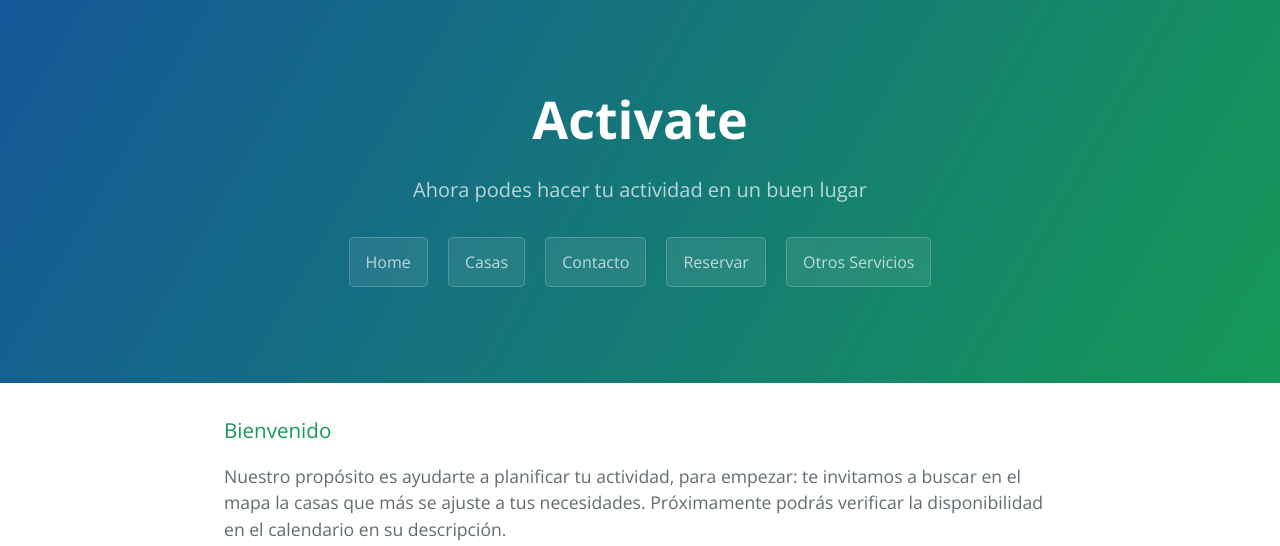
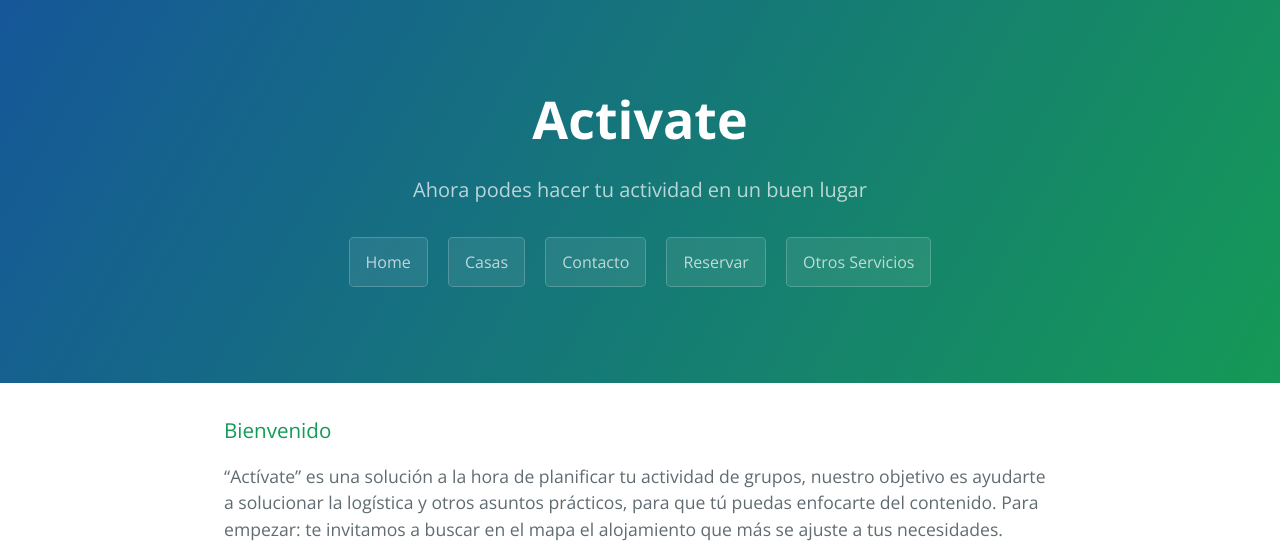
Before and after one commit to martindafonte/CasasDeRetiro, a Jekyll site: the page built from index.html, in a window 1280 px wide. Shown: the top 546 px of the page. Built offline with Jekyll 4.4.1, drawn with Linux system fonts in a browser that asks for light colours; some of the changed text lies outside the part shown.

Commit message:
Se cambio texto

```diff
--- a/index.html
+++ b/index.html
@@ -4,8 +4,7 @@ layout: default
 <h3>
 <a id="Presentacion" class="anchor" href="#welcome-to-github-pages" aria-hidden="true"><span aria-hidden="true" class="octicon octicon-link"></span></a>Bienvenido</h3>
 
-<p>Nuestro propósito es ayudarte a planificar tu actividad, para empezar: te invitamos a buscar en el mapa la casas que más se ajuste a tus necesidades.
-Próximamente podrás  verificar la disponibilidad en el calendario en su descripción. </p>
+<p>“Actívate” es una solución a la hora de planificar tu actividad de grupos, nuestro objetivo es ayudarte a solucionar la logística y otros asuntos prácticos, para que tú puedas enfocarte del contenido. Para empezar: te invitamos a buscar en el mapa el alojamiento que más se ajuste a tus necesidades. Próximamente podrás verificar la disponibilidad en el calendario en su descripción. </p>
 <div>
 <iframe src="https://www.google.com/maps/d/embed?mid=13n7VIVPpOb68UsQec458xq5FFug" width="100%" height="480"></iframe>
 </div>
```
